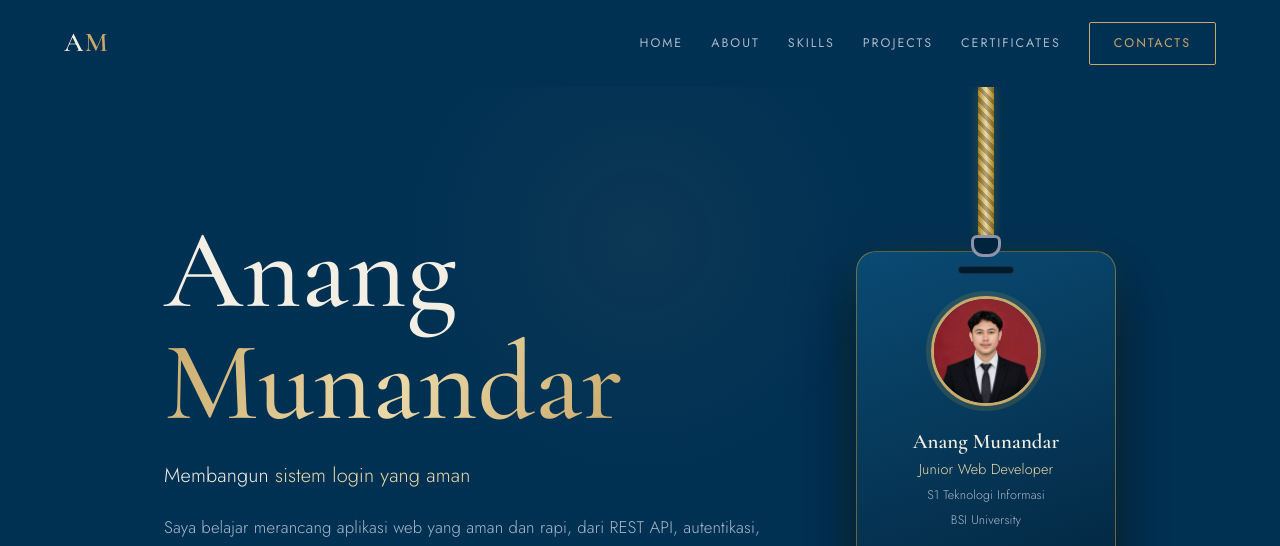
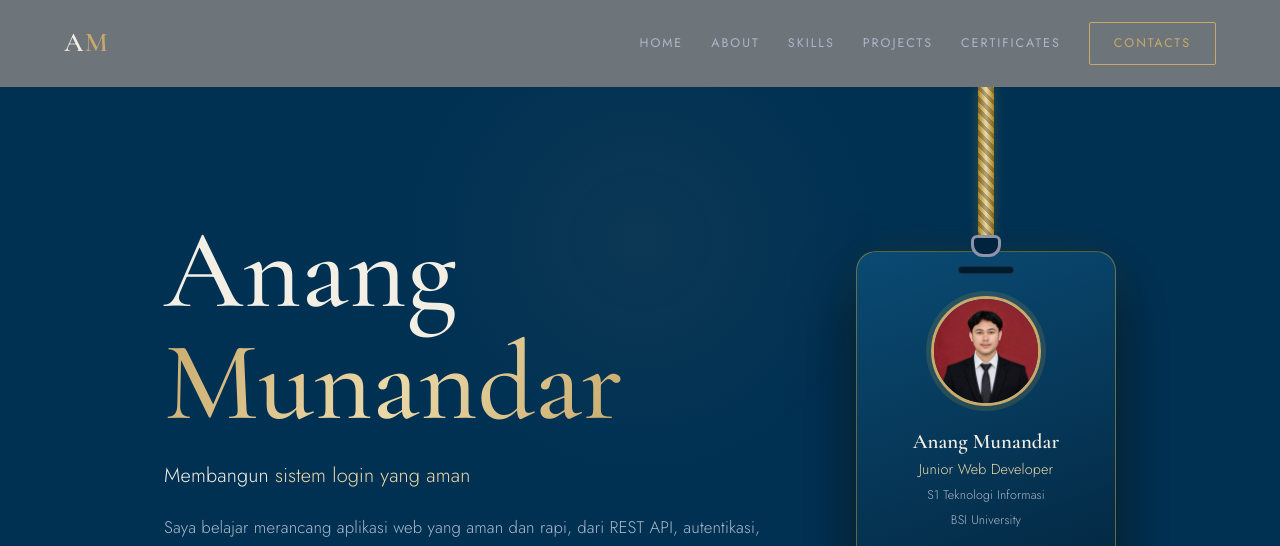
Before and after one commit to AnangMunandar/portofolio, a plain HTML site: page index.html in a window 1280 px wide. Shown: the top 546 px of the page. Drawn offline with nearby package versions, Linux system fonts and the light colour scheme.

Commit message:
Add files via upload

```diff
--- a/style.css
+++ b/style.css
@@ -80,7 +80,7 @@ em {
 
 /* Navbar */
 .nav { position: sticky; top: 0; display: flex; justify-content: space-between; align-items: center;
-  padding: 18px 5%; background: rgba(0,49,83,.85); backdrop-filter: blur(14px);
+  padding: 18px 5%; background: rgba(130,130,130,.85); backdrop-filter: blur(14px);
   border-bottom: 1px solid transparent; transition: border-color .3s; z-index: 50; }
 .nav.scrolled { border-color: var(--line); }
 .logo { font-family: var(--serif); font-size: 1.5rem; color: var(--text); text-decoration: none; letter-spacing: .05em; }
```
